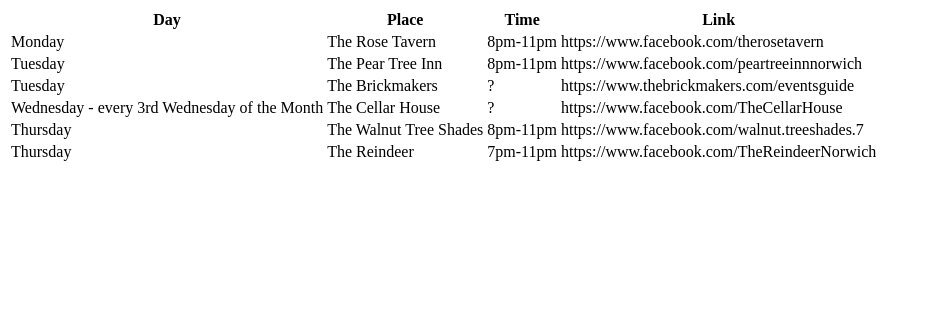
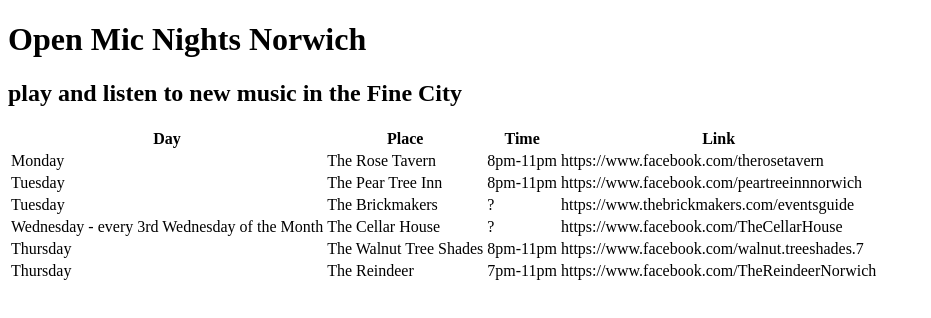
Before and after one commit to jonas-diete/norwich-open-mics, a React (Create React App) app: page / in a window 1280 px wide. Shown: the top 318 px of the page, without its empty margins (0-931 px from the left). Built offline with nearby package versions, Linux system fonts and the light colour scheme.

Commit message:
added a header with title

```diff
--- a/src/App.js
+++ b/src/App.js
@@ -1,9 +1,13 @@
 import React from 'react';
 import Overview from './Overview';
+import Header from './Header';
 
 function App() {
   return (
-    <Overview />
+    <>
+      <Header />
+      <Overview />
+    </>
   );
 }
 
--- /dev/null
+++ b/src/Header.js
@@ -0,0 +1,12 @@
+import React from 'react'
+
+function Header() {
+  return (
+    <>
+      <h1>Open Mic Nights Norwich</h1>
+      <h2>play and listen to new music in the Fine City</h2>
+    </>
+  );
+}
+
+export default Header;
```
